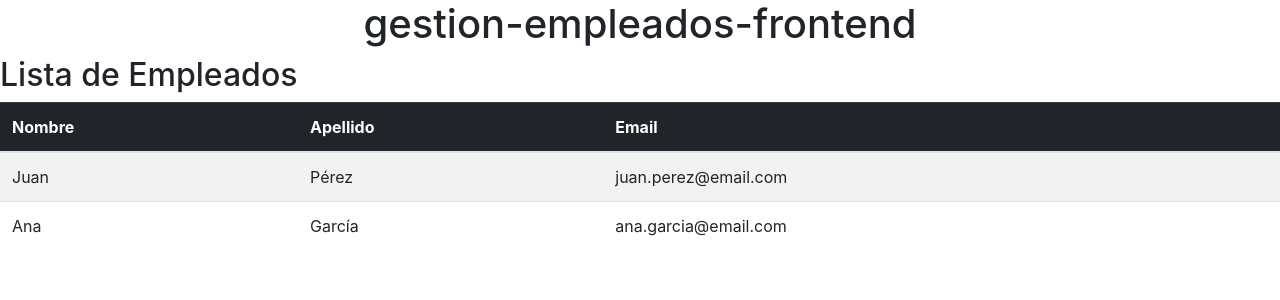
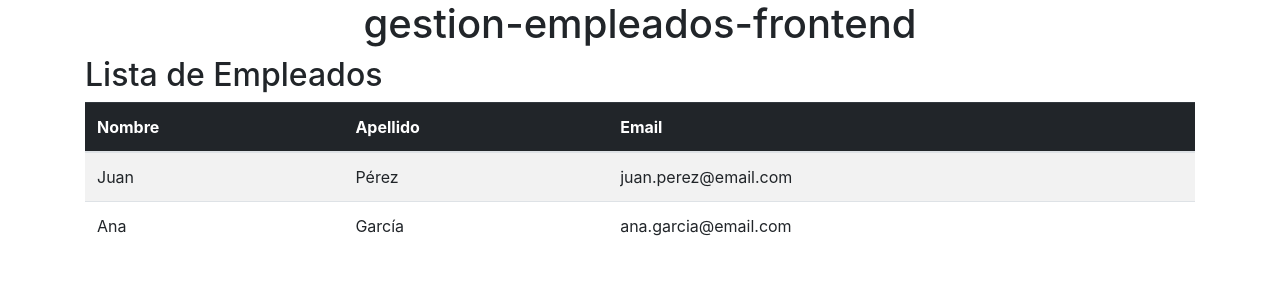
Before and after one commit to Lalu163/gestion-empleados-frontend, an Angular app: page / in a window 1280 px wide. Shown: the top 300 px of the page. Built offline with nearby package versions, Linux system fonts and the light colour scheme.

Commit message:
añadida nueva clase de bootstrap

```diff
--- a/src/app/app.component.html
+++ b/src/app/app.component.html
@@ -1,2 +1,4 @@
 <h1 class="text-center">{{title}}</h1>
-<app-lista-empleados></app-lista-empleados>
+<div class="container">
+  <app-lista-empleados></app-lista-empleados>
+</div>
```
